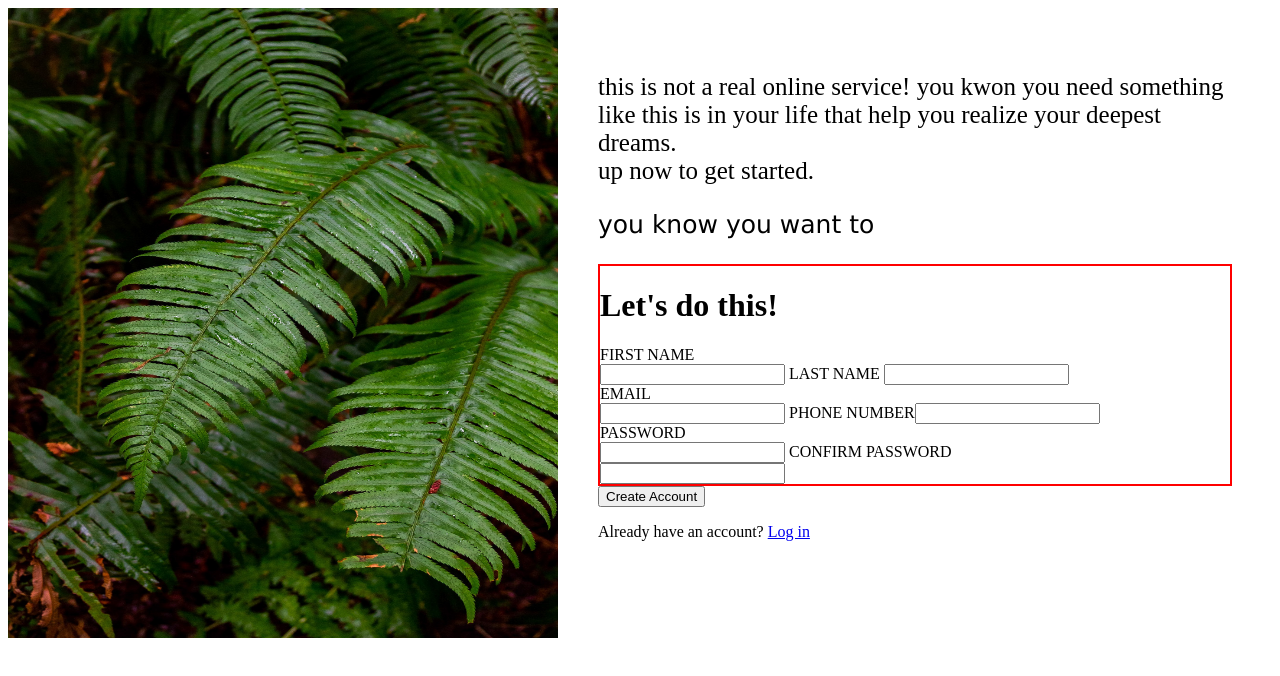
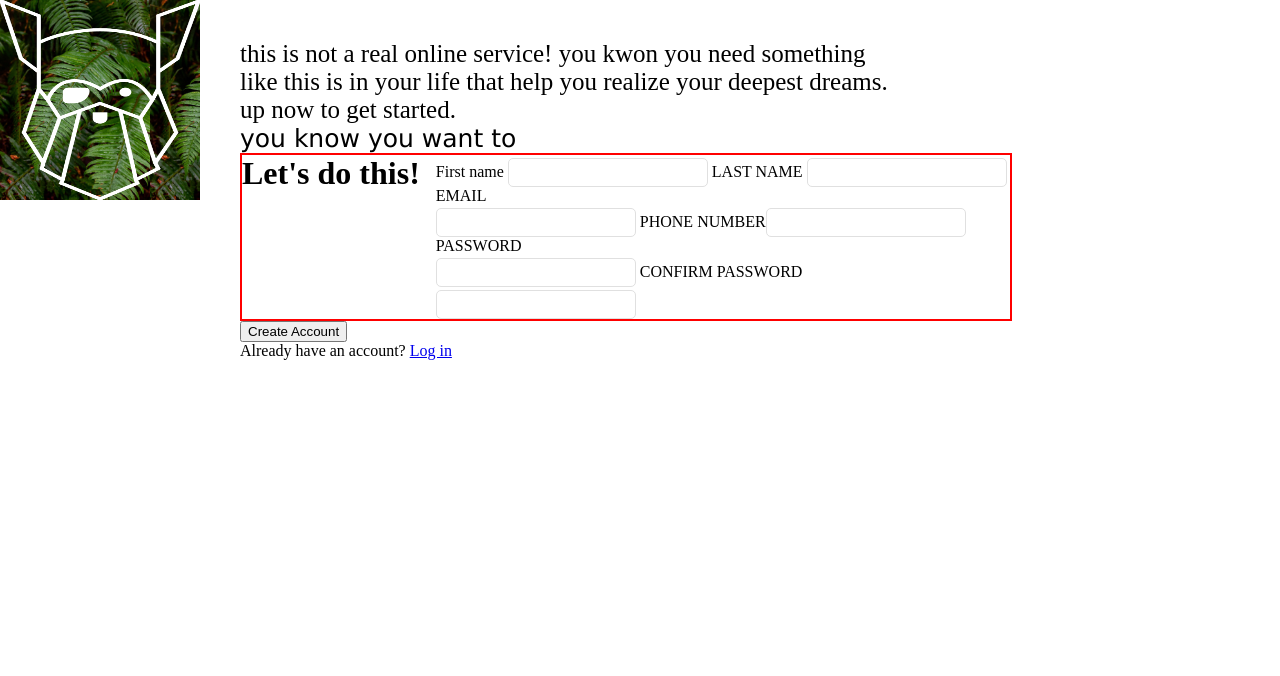
Before and after one commit to shubhamkanase/Sign-Up-Form, a plain HTML site: page index.html in a window 1280 px wide. Drawn offline with Linux system fonts and the light colour scheme.

Commit message:
changes some code

```diff
--- a/index.html
+++ b/index.html
@@ -13,7 +13,8 @@
     <div class="main">
         <div class="left">
 
-            <img src="img/imgodin.jpg" alt="" class="img1">
+            <!-- <img src="img/imgodin.jpg" alt="" class="img1"> -->
+            <img src="img/odin-lined.png" alt="" class="img2">
 
         </div>
 
@@ -27,8 +28,10 @@
             <div class="container">
                 <form>
                     <h1 class="head"> Let's do this!</h1>
-                    <div>
-                        FIRST NAME <br><input type="text" required>
+                    <div class="content">
+                        <label for="name">First name
+                            <input type="text">
+                        </label>
                         LAST NAME <input type="text" required><br>
                         EMAIL<br><input type="email" required>
                         PHONE NUMBER<input type="number" minlength="10" required><br>
--- a/style.css
+++ b/style.css
@@ -6,6 +6,9 @@
 
 } */
 
+*{
+    margin: 0;
+}
 .main {
     display: flex;
 }
@@ -13,6 +16,14 @@
 .img1 {
     height: 630px;
     width: 550px;
+}
+
+.img2 {
+    top: -50%;
+    height: 200px;
+    width: 200px;
+    background-image: url(img/imgodin.jpg);
+    background-size: 150px;
 }
 
 .right {
@@ -35,3 +46,23 @@
     border: red solid 2px;
     display: flex;
 }
+label {
+    position: relative;
+    width: 15rem;
+    margin-bottom: 15px;
+  }
+  input {
+    font-family: customFontBold;
+    padding: 5px 10px;
+    border-radius: 5px;
+    border: 1px solid rgb(224, 224, 224);
+    font-size: .9rem;
+    margin-top: 3px;
+  }
+  form {
+    display: flex;
+    width: 60vw;
+    flex-flow: row wrap;
+    gap: 1rem;
+    font-size: 1rem;
+  }
```
